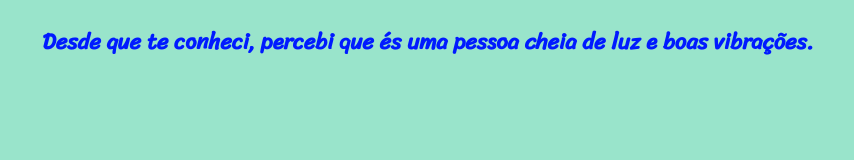
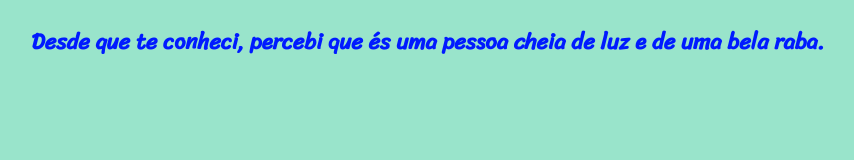
Before and after one commit to andrecastro64/Projeto-Gerador-de-Elogios, a plain HTML site: page paginas/pagina02.html in a window 1280 px wide. Shown: the whole page, without its empty margins (212-1066 px from the left). Drawn offline with Linux system fonts and the light colour scheme.

Commit message:
Update pagina02.html

```diff
--- a/paginas/pagina02.html
+++ b/paginas/pagina02.html
@@ -23,7 +23,7 @@
 </head>
 <body>
     <p>
-        Desde que te conheci, percebi que és uma pessoa cheia de luz e boas vibrações.
+        Desde que te conheci, percebi que és uma pessoa cheia de luz e de uma bela raba.
     </p>
 </body>
 </html>
```
